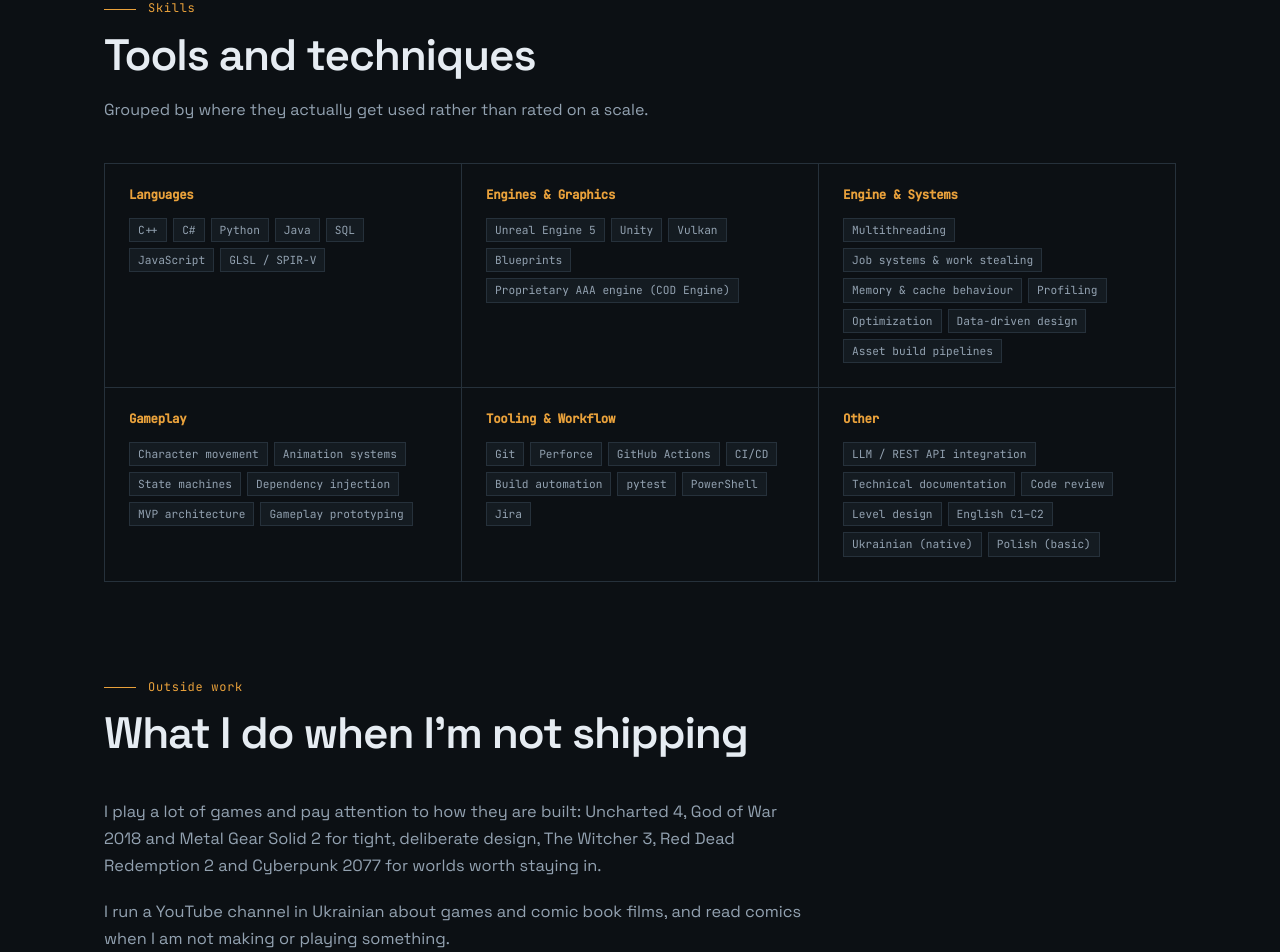
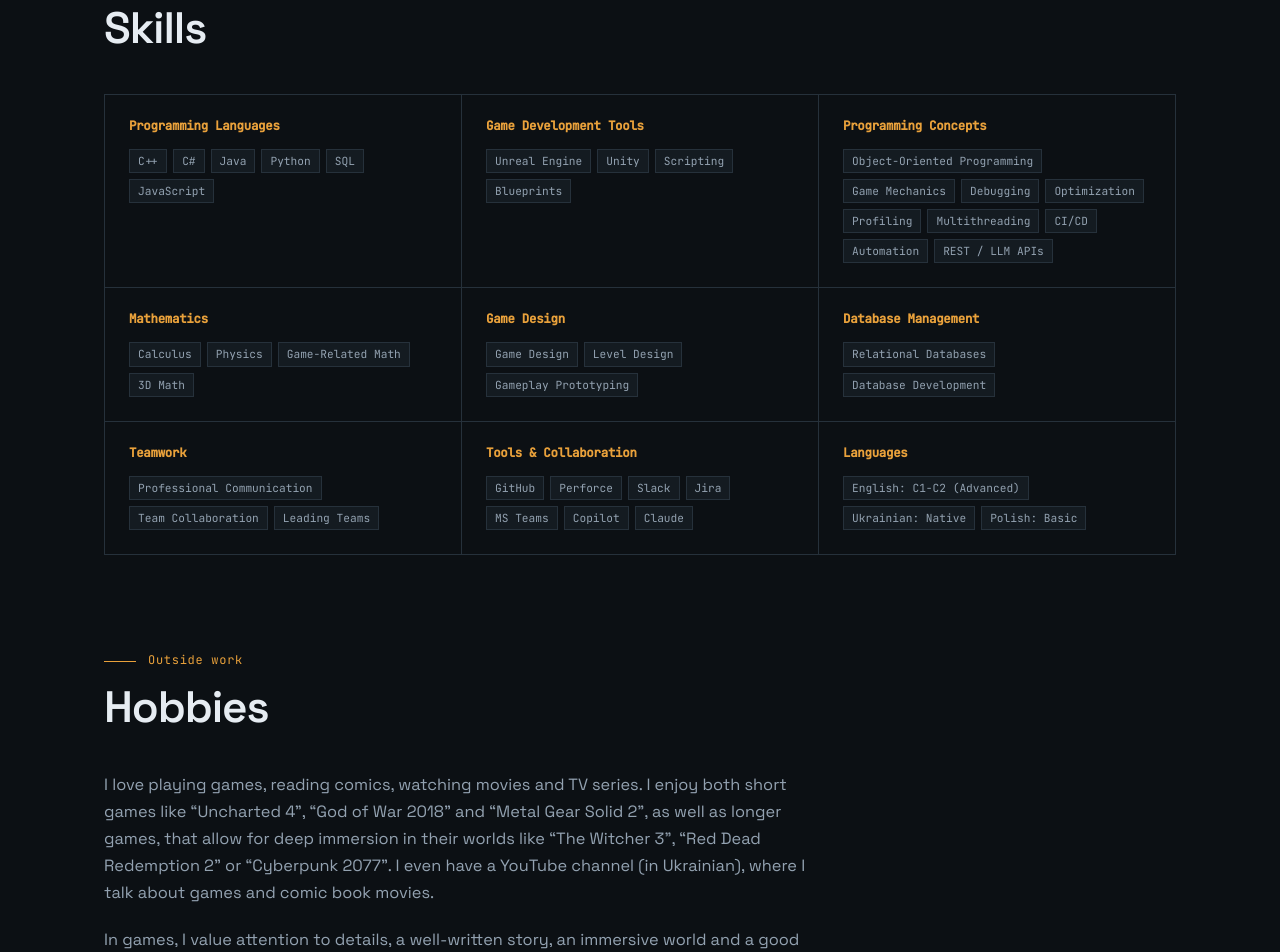
Before and after one commit to BatSasha52/BatSasha52.github.io, a React (Vite) app: page /about in a window 1280 px wide. Shown: the part 970-1922 px from the top of the page. Built offline with nearby package versions, Linux system fonts and the light colour scheme.

Commit message:
Content update

```diff
--- a/src/components/Nav.tsx
+++ b/src/components/Nav.tsx
@@ -73,7 +73,8 @@ export default function Nav() {
           ))}
           <a
             href={profile.cv}
-            download
+            target="_blank"
+            rel="noopener noreferrer"
             className="border border-edge-bright px-3 py-1.5 font-mono text-[0.75rem] text-bone transition-colors hover:border-signal hover:text-signal"
           >
             CV
@@ -129,7 +130,8 @@ export default function Nav() {
               ))}
               <a
                 href={profile.cv}
-                download
+                target="_blank"
+                rel="noopener noreferrer"
                 className="mt-2 w-fit border border-edge-bright px-3 py-1.5 font-mono text-[0.75rem] text-bone"
               >
                 Download CV
--- a/src/components/SectionHeading.tsx
+++ b/src/components/SectionHeading.tsx
@@ -1,5 +1,5 @@
 interface Props {
-  label: string;
+  label?: string;
   title: string;
   description?: string;
 }
--- a/src/data/profile.ts
+++ b/src/data/profile.ts
@@ -2,23 +2,23 @@ import type { Profile } from "./types";
 
 export const profile: Profile = {
   name: "Oleksandr Pryimak",
-  role: "Gameplay & Engine Programmer",
+  role: "Programmer, game developer",
   tagline: "C++ · Unreal Engine 5 · Unity",
-  location: "Warsaw, Poland — open to relocation",
+  location: "Warsaw, Poland (open to relocation)",
 
   intro:
-    "I build the systems underneath games: engine internals, build pipelines, and the tools that keep a team moving. Previously a programming intern on Call of Duty: Black Ops 7 at Activision Central Tech.",
+    "Ex-Activision programming intern. Computer Science bachelor specializing in game development, with practical experience in Unity and Unreal Engine, C++ software engineering, game design and level design.",
 
   bio: [
-    "I am a gameplay and engine programmer based in Warsaw. My work sits close to the engine: character movement and animation systems on one side, build pipelines, asset tooling and crash diagnostics on the other.",
-    "At Activision Central Tech I worked inside a large-scale C++ codebase on the asset build pipeline for Call of Duty: Black Ops 7, implementing content-sensitive caching and parallelising hot paths. Compilation time for certain classes dropped from 67 seconds to 0.14, and every refactor had to produce binary-identical output, which taught me more about disciplined engineering than any course did.",
-    "At Cenoir Studios I work on gameplay: a character movement system built on MVP architecture and ScriptableObject state machines, procedural animation integration, and dependency injection across a feature-oriented codebase.",
-    "Outside production work I build developer tooling from scratch: CLI tools for build automation, release notes and crash triage. I like problems where the answer is measurable, whether that is a frame budget, a compile time, or a crash count.",
+    "I am a gameplay and engine programmer based in Warsaw. I work in C++, C# and Python, across Unreal Engine, Unity and proprietary engine code.",
+    "At Activision Central Tech I worked in a large-scale C++ codebase on the asset build pipeline for Call of Duty: Black Ops 7. I added conditional cache loading and saving based on transient zone entity hash, parallelized functions to improve CPU usage, and reduced compilation time of certain classes by up to 99% (67 sec to 0.14 sec). Every refactor had to leave the output binary-identical, which was verified through systematic testing.",
+    "At Cenoir Studios I work on gameplay. I implemented the character movement system using MVP architecture and ScriptableObject-based state machines, I am integrating KINEMATION procedural animation for movement, and I work with the Zenject dependency injection framework across a feature-oriented architecture.",
+    "Alongside production work I build developer tooling: command-line tools for build automation, release notes and crash triage, written in Python and integrated with Git and CI.",
   ],
 
   hobbies: [
-    "I play a lot of games and pay attention to how they are built: Uncharted 4, God of War 2018 and Metal Gear Solid 2 for tight, deliberate design, The Witcher 3, Red Dead Redemption 2 and Cyberpunk 2077 for worlds worth staying in.",
-    "I run a YouTube channel in Ukrainian about games and comic book films, and read comics when I am not making or playing something.",
+    "I love playing games, reading comics, watching movies and TV series. I enjoy both short games like \u201CUncharted 4\u201D, \u201CGod of War 2018\u201D and \u201CMetal Gear Solid 2\u201D, as well as longer games, that allow for deep immersion in their worlds like \u201CThe Witcher 3\u201D, \u201CRed Dead Redemption 2\u201D or \u201CCyberpunk 2077\u201D. I even have a YouTube channel (in Ukrainian), where I talk about games and comic book movies.",
+    "In games, I value attention to details, a well-written story, an immersive world and a good mission design. I also love exploring games from a professional perspective, noticing some new layers to them. I enjoy learning new skills and am passionate about developing games.",
   ],
 
   photo: "/photo.jpg",
--- a/src/data/skills.ts
+++ b/src/data/skills.ts
@@ -2,65 +2,49 @@ import type { SkillGroup } from "./types";
 
 export const skills: SkillGroup[] = [
   {
-    title: "Languages",
-    items: ["C++", "C#", "Python", "Java", "SQL", "JavaScript", "GLSL / SPIR-V"],
+    title: "Programming Languages",
+    items: ["C++", "C#", "Java", "Python", "SQL", "JavaScript"],
   },
   {
-    title: "Engines & Graphics",
+    title: "Game Development Tools",
+    items: ["Unreal Engine", "Unity", "Scripting", "Blueprints"],
+  },
+  {
+    title: "Programming Concepts",
     items: [
-      "Unreal Engine 5",
-      "Unity",
-      "Vulkan",
-      "Blueprints",
-      "Proprietary AAA engine (COD Engine)",
+      "Object-Oriented Programming",
+      "Game Mechanics",
+      "Debugging",
+      "Optimization",
+      "Profiling",
+      "Multithreading",
+      "CI/CD",
+      "Automation",
+      "REST / LLM APIs",
     ],
   },
   {
-    title: "Engine & Systems",
-    items: [
-      "Multithreading",
-      "Job systems & work stealing",
-      "Memory & cache behaviour",
-      "Profiling",
-      "Optimization",
-      "Data-driven design",
-      "Asset build pipelines",
-    ],
+    title: "Mathematics",
+    items: ["Calculus", "Physics", "Game-Related Math", "3D Math"],
   },
   {
-    title: "Gameplay",
-    items: [
-      "Character movement",
-      "Animation systems",
-      "State machines",
-      "Dependency injection",
-      "MVP architecture",
-      "Gameplay prototyping",
-    ],
+    title: "Game Design",
+    items: ["Game Design", "Level Design", "Gameplay Prototyping"],
   },
   {
-    title: "Tooling & Workflow",
-    items: [
-      "Git",
-      "Perforce",
-      "GitHub Actions",
-      "CI/CD",
-      "Build automation",
-      "pytest",
-      "PowerShell",
-      "Jira",
-    ],
+    title: "Database Management",
+    items: ["Relational Databases", "Database Development"],
   },
   {
-    title: "Other",
-    items: [
-      "LLM / REST API integration",
-      "Technical documentation",
-      "Code review",
-      "Level design",
-      "English C1–C2",
-      "Ukrainian (native)",
-      "Polish (basic)",
-    ],
+    title: "Teamwork",
+    items: ["Professional Communication", "Team Collaboration", "Leading Teams"],
+  },
+  {
+    title: "Tools & Collaboration",
+    items: ["GitHub", "Perforce", "Slack", "Jira", "MS Teams", "Copilot", "Claude"],
+  },
+  {
+    title: "Languages",
+    items: ["English: C1-C2 (Advanced)", "Ukrainian: Native", "Polish: Basic"],
   },
 ];
--- a/src/pages/About.tsx
+++ b/src/pages/About.tsx
@@ -16,7 +16,7 @@ export default function About() {
 
   return (
     <div className="shell py-16 sm:py-24">
-      <SectionHeading label="About" title="Who I am and what I work on" />
+      <SectionHeading label="About" title="About me" />
 
       <div className="grid gap-14 lg:grid-cols-[1.5fr_1fr] lg:gap-20">
         <div className="space-y-5">
@@ -36,7 +36,8 @@ export default function About() {
               </Link>
               <a
                 href={profile.cv}
-                download
+                target="_blank"
+                rel="noopener noreferrer"
                 className="border border-edge-bright px-4 py-2 font-mono text-sm text-bone transition-colors hover:border-signal hover:text-signal"
               >
                 Download CV
@@ -59,11 +60,7 @@ export default function About() {
       </div>
 
       <div className="mt-24">
-        <SectionHeading
-          label="Skills"
-          title="Tools and techniques"
-          description="Grouped by where they actually get used rather than rated on a scale."
-        />
+        <SectionHeading label="Skills" title="Skills" />
 
         <div className="grid gap-px border border-edge bg-edge sm:grid-cols-2 lg:grid-cols-3">
           {skills.map((group, i) => (
@@ -85,10 +82,7 @@ export default function About() {
 
       {hobbies.length > 0 && (
         <div className="mt-24">
-          <SectionHeading
-            label="Outside work"
-            title="What I do when I'm not shipping"
-          />
+          <SectionHeading label="Outside work" title="Hobbies" />
           <div className="space-y-5">
             {hobbies.map((paragraph, i) => (
               <Reveal key={i} delay={i * 0.05}>
--- a/src/pages/Contact.tsx
+++ b/src/pages/Contact.tsx
@@ -46,7 +46,8 @@ export default function Contact() {
             </p>
             <a
               href={profile.cv}
-              download
+              target="_blank"
+              rel="noopener noreferrer"
               className="inline-block w-full border border-signal bg-signal px-5 py-3 text-center font-mono text-sm text-void transition-colors hover:bg-transparent hover:text-signal"
             >
               Download CV
--- a/src/pages/Home.tsx
+++ b/src/pages/Home.tsx
@@ -71,7 +71,8 @@ export default function Home() {
                 </Link>
                 <a
                   href={profile.cv}
-                  download
+                  target="_blank"
+                  rel="noopener noreferrer"
                   className="border border-edge-bright px-5 py-2.5 font-mono text-sm text-bone transition-colors hover:border-signal hover:text-signal"
                 >
                   Download CV
@@ -108,7 +109,7 @@ export default function Home() {
                 <span className="inline-block h-px w-8 bg-signal" />
                 Selected work
               </p>
-              <h2 className="text-title text-bone">Things I have built</h2>
+              <h2 className="text-title text-bone">Projects</h2>
             </div>
             <Link
               to="/projects"
```
Also changed, not shown: 1 other file (tests, documents, lock files or other folders).
